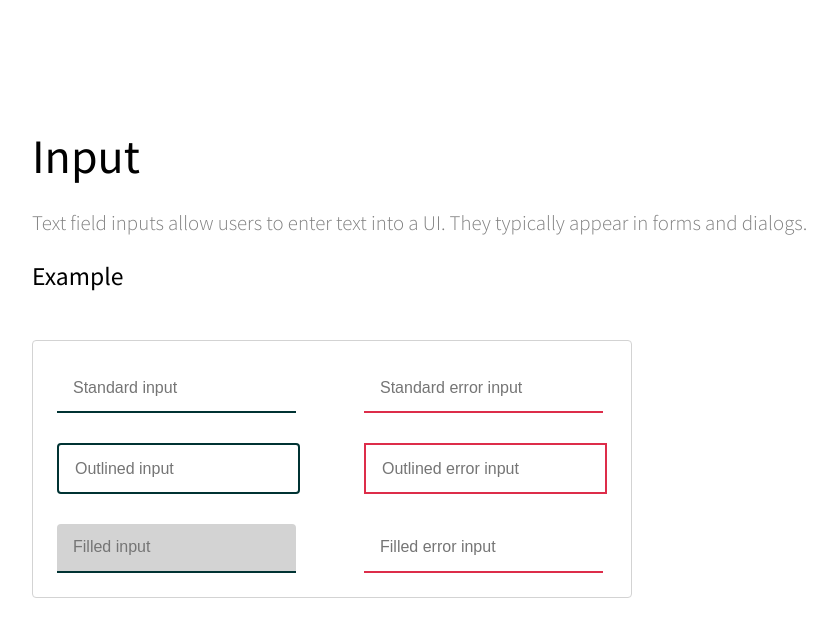
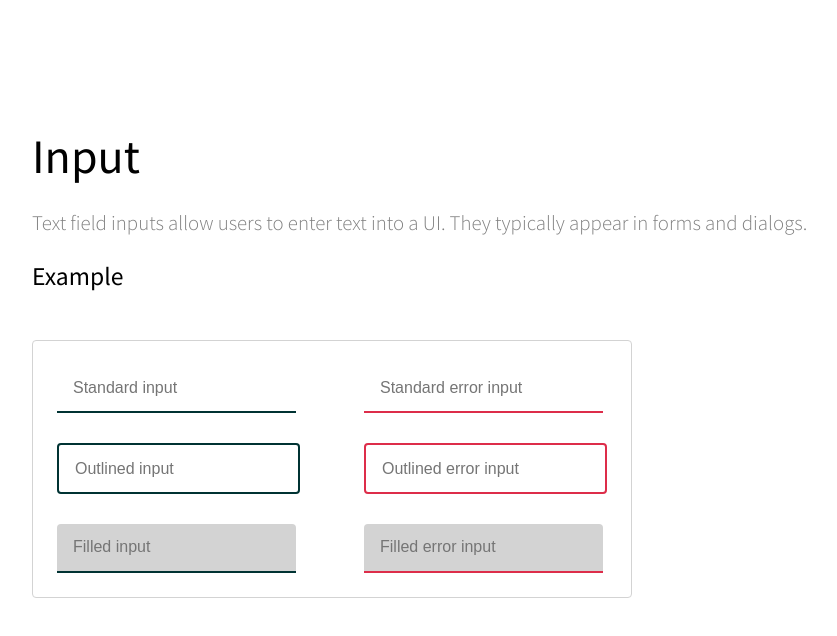
Before and after one commit to shivanigangadharan/style-ui, a plain HTML site: page pages/docs/docs.html in a window 1280 px wide. Shown: the part 2979-3615 px from the top of the page, without its empty margins (300-1137 px from the left). Drawn offline with Linux system fonts and the light colour scheme.

Commit message:
added class names

```diff
--- a/pages/docs/docs.html
+++ b/pages/docs/docs.html
@@ -174,10 +174,10 @@
                         <input class="input std-error" placeholder="Standard error input" type="text">
                     </div>
                     <div class="input-container">
-                        <input class="input out-error" placeholder="Outlined error input" type="text">
+                        <input class="input outlined out-error" placeholder="Outlined error input" type="text">
                     </div>
                     <div class="input-container">
-                        <input class="input fill-error" placeholder="Filled error input" type="text">
+                        <input class="input filled fill-error" placeholder="Filled error input" type="text">
                     </div>
                 </div>
             </div>
```
